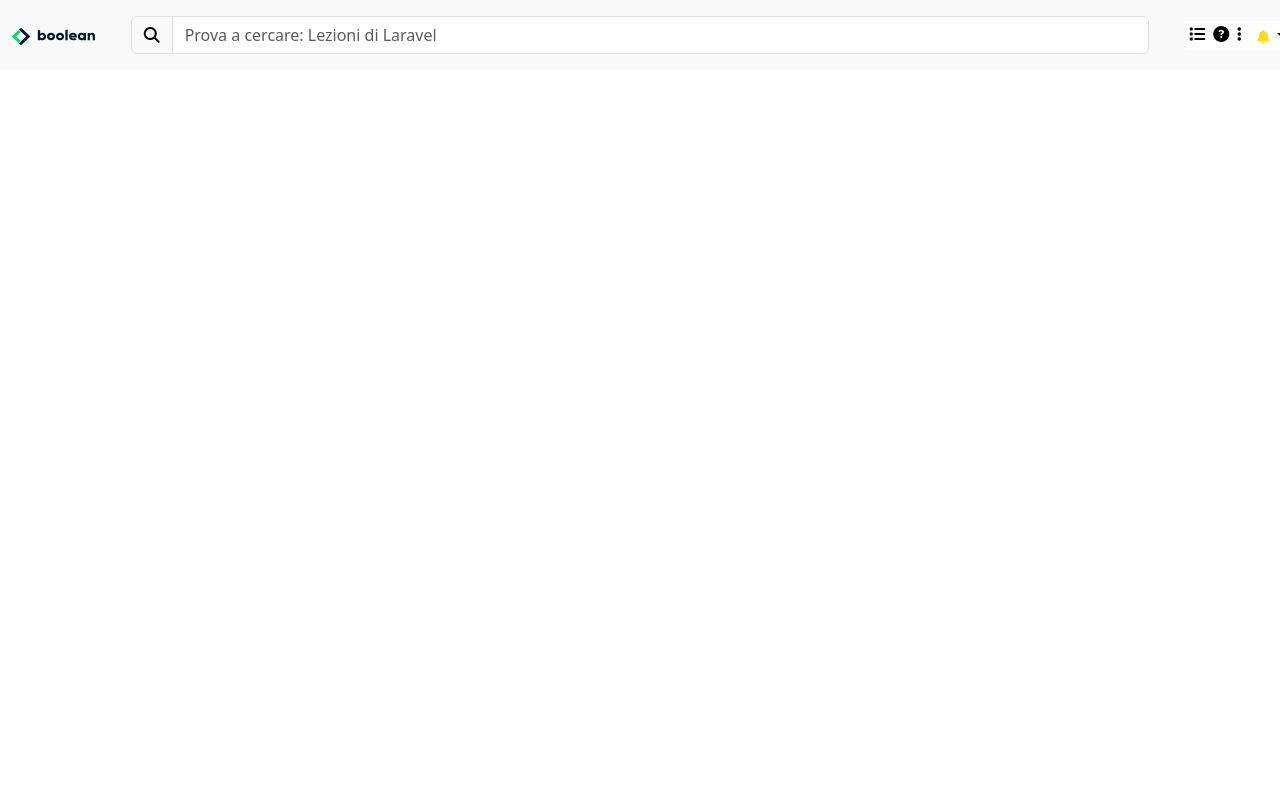
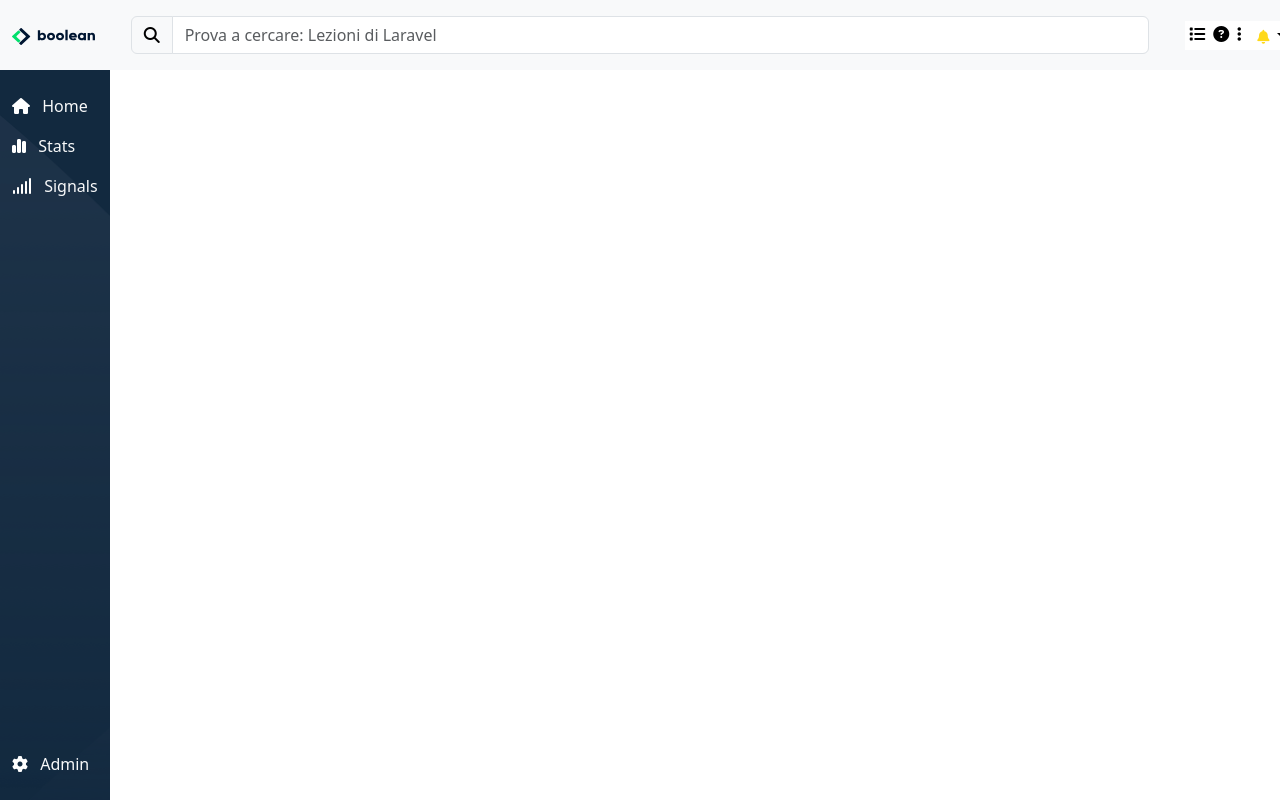
Before and after one commit to ClaudioScordari/html-css-bootstrap-dashboard, a plain HTML site: page index.html in a window 1280 px wide. Drawn offline with nearby package versions, Linux system fonts and the light colour scheme.

Commit message:
Inizio main - Add side bar - correzioni in header

```diff
--- a/css/style.css
+++ b/css/style.css
@@ -10,6 +10,9 @@ img {
 */
 header {
     background-color: #F8F9FA;
+    position: fixed;
+    width: 100%;
+    height: 70px;
 }
 
 .form-control:focus {
@@ -20,7 +23,7 @@ header {
     width: 50px;
 }
 
-/* bell header */
+/* bell-header */
 .btn.btn-secondary.btn-sm.dropdown-toggle {
     background-color: white;
     color: black;
@@ -35,6 +38,23 @@ header nav.d-flex {
     MAIN
 */
 
+/* ASIDE */
+
+aside {
+    padding-top: 70px;
+    background-image: url("../img/sidebar-bg.png");
+    background-color: #12293F;
+    color: white;
+}
+
+aside nav {
+    height: calc(100vh - 70px);
+}
+
+
+/* SEZIONE PRINCIPALE */
+
+
 /*
     FOOTER
 */
--- a/index.html
+++ b/index.html
@@ -22,7 +22,7 @@
         <!-- HEADER -->
         <header>
             <div class="container-fluid">
-                <div class="align-items-center row py-2">
+                <div class="row align-items-center py-2">
                     <div class="col-1">
                         <div class="d-lg-block d-none">
                             <img src="img/logo.svg" alt="">
@@ -94,10 +94,53 @@
         </header>
 
         <!-- MAIN -->
-        <main>
+        <main class="d-flex">
+
+            <!-- SIDE-BAR -->
             <section>
-                <div>
+                <aside>
+                    <div class="row">
+                        <div class="col-auto">
+                            <div class="container-fluid">
+                                <nav class="d-flex flex-column justify-content-between py-4">
+                                    <div>
+                                        <a class="text-decoration-none text-light d-block" href="">
+                                            <i class="fa-solid fa-house" style="color: #ffffff;"></i>
+                                            <span class="ps-2 d-none d-lg-inline-block">Home</span>
+                                        </a>
 
+                                        <a class="text-decoration-none text-light d-block mt-3" href="">
+                                            <i class="fa-solid fa-chart-simple" style="color: #ffffff;"></i>
+                                            <span class="ps-2 d-none d-lg-inline-block">Stats</span>
+                                        </a>
+
+                                        <a class="text-decoration-none text-light d-block mt-3" href="">
+                                            <i class="fa-solid fa-signal" style="color: #ffffff;"></i>
+                                            <span class="ps-2 d-none d-lg-inline-block">Signals</span>
+                                        </a>
+                                    </div>
+
+                                    <a class="text-decoration-none text-light" href="">
+                                        <i class="fa-solid fa-gear" style="color: #ffffff;"></i>
+                                        <span class="ps-2 d-none d-lg-inline-block">Admin</span>
+                                    </a>
+                                </nav>
+                            </div>
+                        </div>
+                    </div>
+                </aside>
+            </section>
+
+            <!-- SEZIONE PRINCIPALE -->
+            <section class="my-main-section">
+                <div class="row">
+                    <div class="col">
+
+                        <div class="my-container-main-sec">
+
+                        </div>
+
+                    </div>
                 </div>
             </section>
         </main>
```
